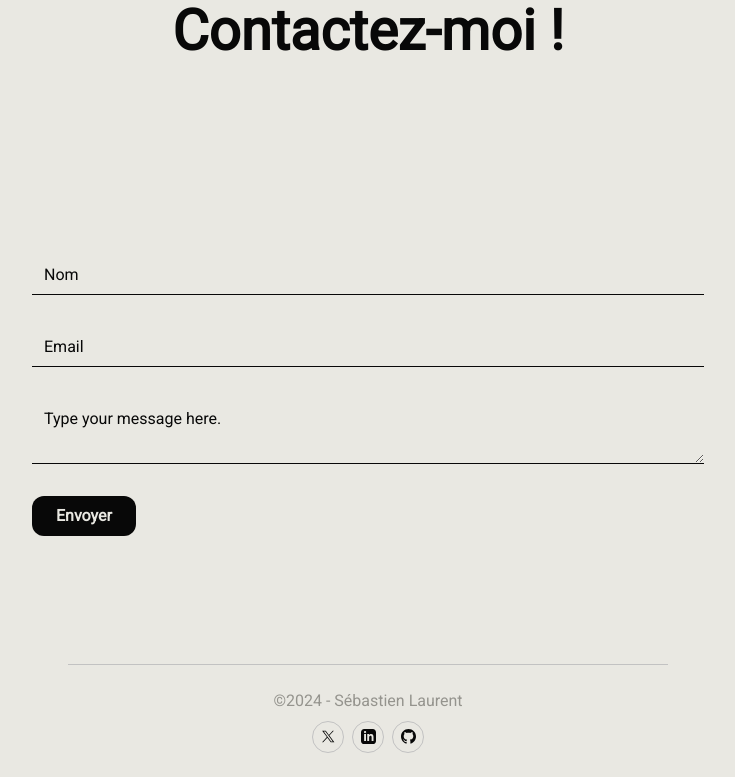
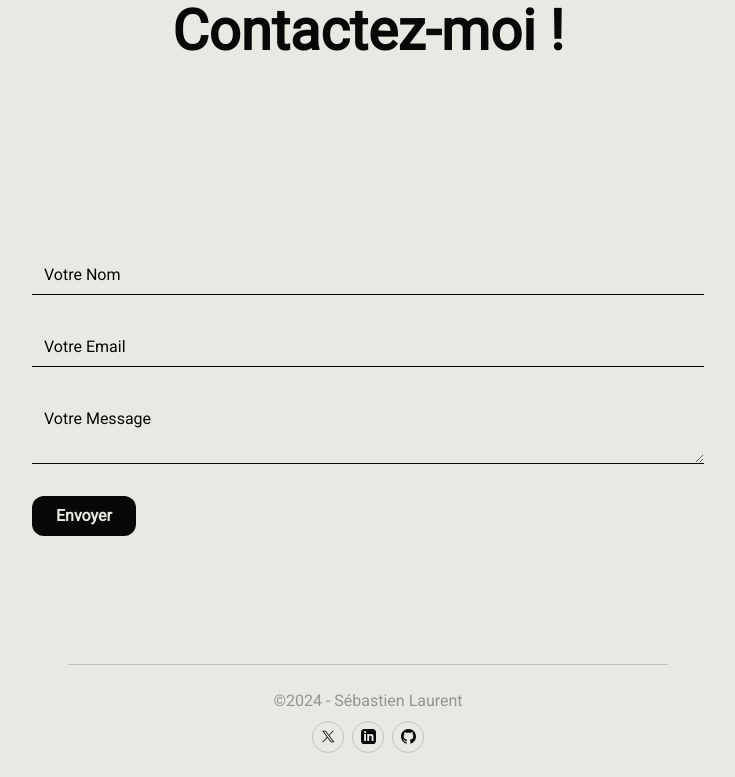
Before and after one commit to SebastienLaurentt/Portfolio-V2, a Next.js app: page / in a window 1280 px wide. Shown: the part 7151-7928 px from the top of the page, without its empty margins (272-1007 px from the left). Built offline with nearby package versions, Linux system fonts and the light colour scheme.

Commit message:
update ContactForm PlaceHolders

```diff
--- a/components/ContactForm/ContactForm.tsx
+++ b/components/ContactForm/ContactForm.tsx
@@ -87,7 +87,7 @@ export default function ContactForm() {
     <form onSubmit={handleSubmit} className="flex flex-col gap-y-8">
         <Input
           type="text"
-          placeholder="Nom"
+          placeholder="Votre Nom"
           id="name"
           name="name"
           value={formData.name}
@@ -95,14 +95,14 @@ export default function ContactForm() {
         />
         <Input
           type="email"
-          placeholder="Email"
+          placeholder="Votre Email"
           id="email"
           name="email"
           value={formData.email}
           onChange={handleInputChange}
         />
         <Textarea
-          placeholder="Type your message here."
+          placeholder="Votre Message"
           id="message"
           name="message"
           value={formData.message}
```
